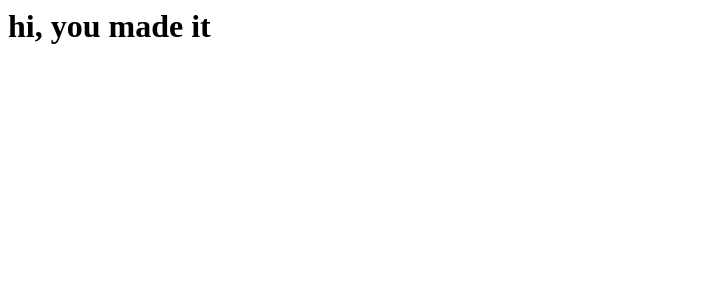
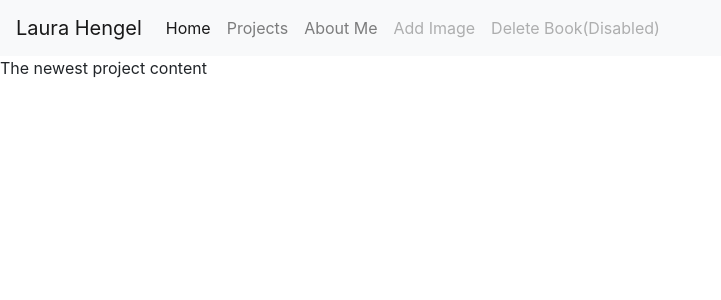
Before and after one commit to hengelaura/Portfolio, a Flask app: page /projects in a window 1280 px wide. Shown: the top 300 px of the page, without its empty margins (0-721 px from the left). Run offline with Flask 2, Linux system fonts and the light colour scheme; some libraries are stand-ins or nearby versions.

Commit message:
bring style over to all pages

```diff
--- a/templates/index.html
+++ b/templates/index.html
@@ -30,13 +30,14 @@
     </head>
 
 
-
+{%block content %}
 <body style="background-image: url('../static/img/IMG_0607.png'); background-repeat: no-repeat;
   background-size: cover;">
         <h2 style="text-align: center; padding-top: 150px;"> Hi, I'm Laura. I'm glad you're here!</h2>
         <p style="text-align: center;">I am a data engineer, data analyst, and fiber artist. I like to explore problems, develop solutions, and tell stories with my work. <br>
         Take your time to look around, browse my projects, and get to know me a little better.</p>
 </body>
+{%endblock%}
 
 
 
--- a/templates/projects.html
+++ b/templates/projects.html
@@ -1,4 +1,5 @@
+{% extends "index.html"%}
 
-
-<html>
-    <body><h1>hi, you made it</h1></body></html>
+{% block content %}
+    <p>The newest project content</p>
+{% endblock %}
```
